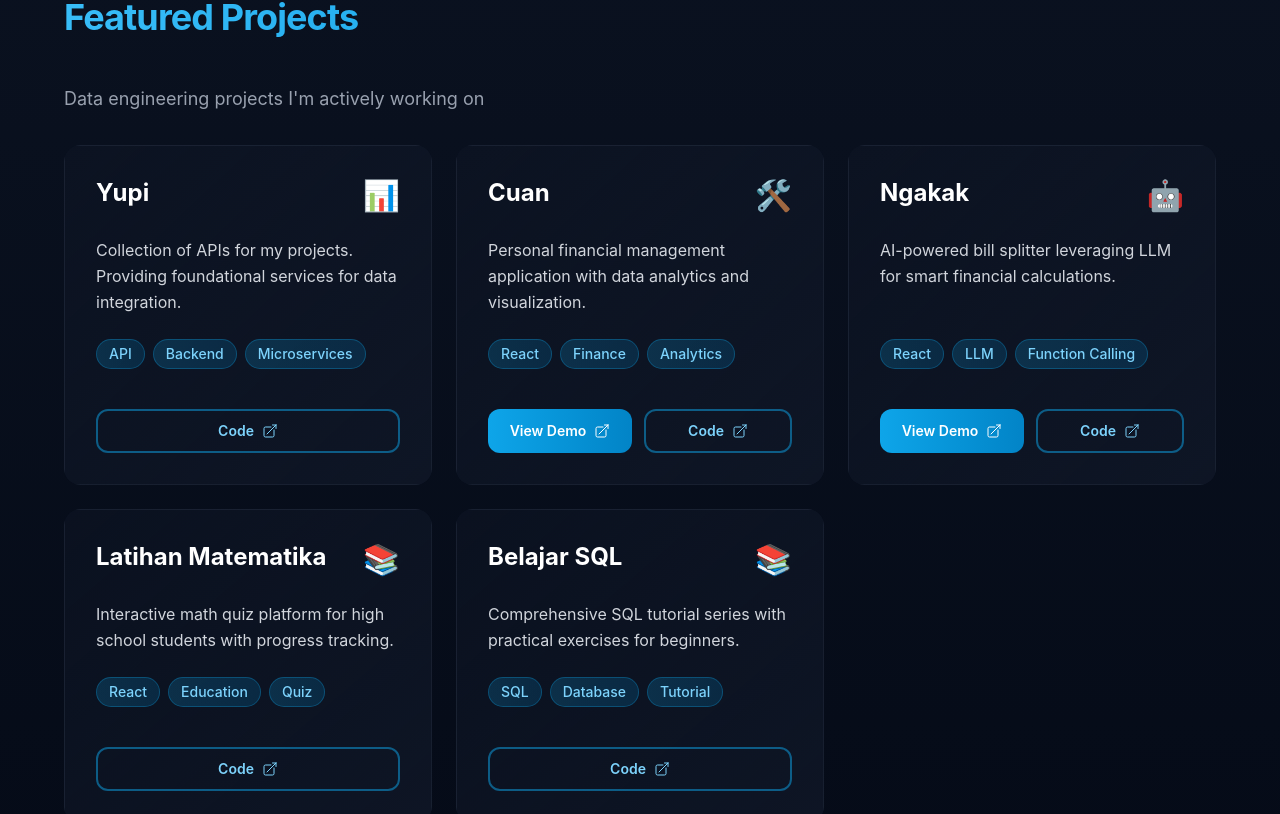
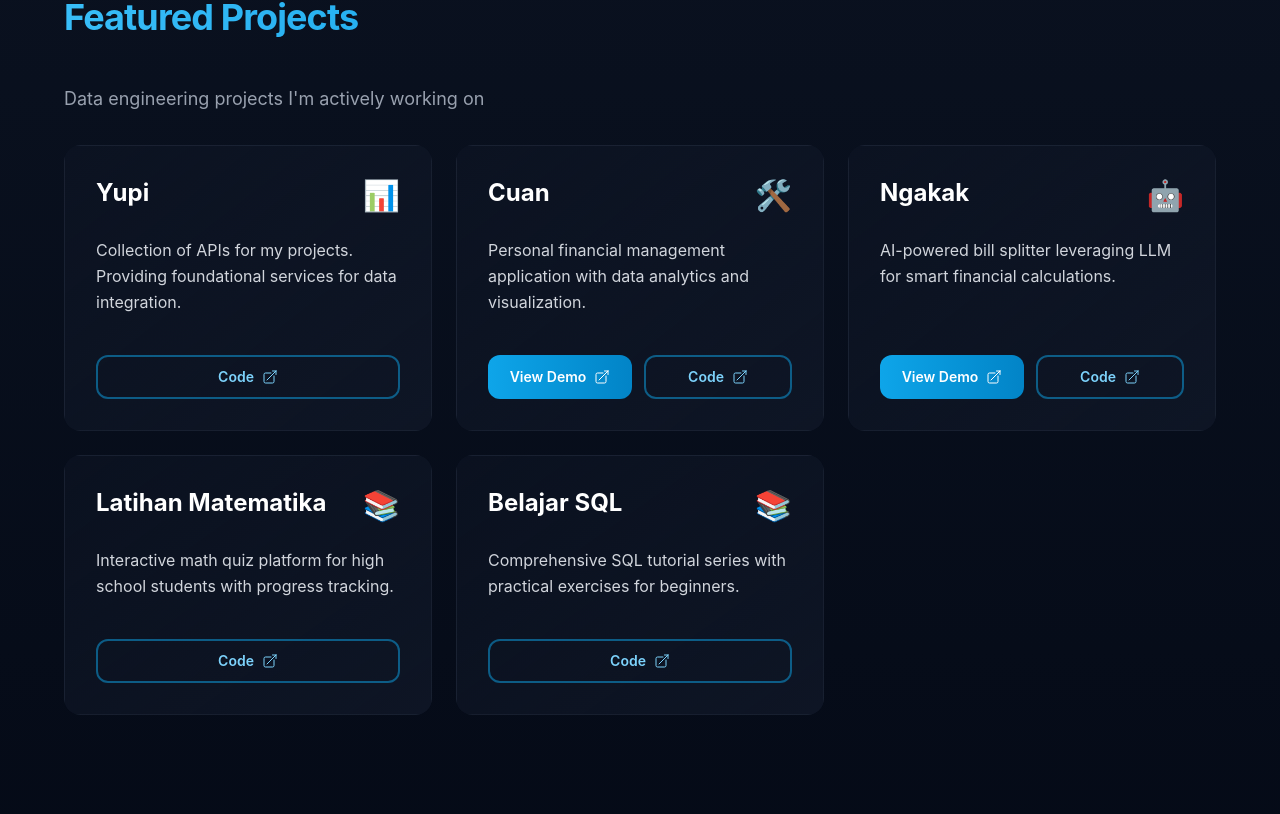
Before and after one commit to yudopr11/yulog, a React (Vite) app: page / in a window 1280 px wide. Shown: the part 1006-1820 px from the top of the page. Built offline with nearby package versions, Linux system fonts and the light colour scheme.

Commit message:
refactor: Remove tags from project cards

```diff
--- a/src/components/Home.tsx
+++ b/src/components/Home.tsx
@@ -136,7 +136,6 @@ export default function Home() {
                   description:
                     'Collection of APIs for my projects. Providing foundational services for data integration.',
                   projectType: 'data-pipeline' as const,
-                  tags: ['API', 'Backend', 'Microservices'],
                   delay: '100',
                 },
                 {
@@ -146,7 +145,6 @@ export default function Home() {
                   description:
                     'Personal financial management application with data analytics and visualization.',
                   projectType: 'full-stack' as const,
-                  tags: ['React', 'Finance', 'Analytics'],
                   delay: '150',
                 },
                 {
@@ -156,7 +154,6 @@ export default function Home() {
                   description:
                     'AI-powered bill splitter leveraging LLM for smart financial calculations.',
                   projectType: 'llm' as const,
-                  tags: ['React', 'LLM', 'Function Calling'],
                   delay: '200',
                 },
                 {
@@ -165,7 +162,6 @@ export default function Home() {
                   description:
                     'Interactive math quiz platform for high school students with progress tracking.',
                   projectType: 'learning' as const,
-                  tags: ['React', 'Education', 'Quiz'],
                   delay: '250',
                 },
                 {
@@ -175,7 +171,6 @@ export default function Home() {
                   description:
                     'Comprehensive SQL tutorial series with practical exercises for beginners.',
                   projectType: 'learning' as const,
-                  tags: ['SQL', 'Database', 'Tutorial'],
                   delay: '300',
                 },
               ].map((project, idx) => (
@@ -195,7 +190,6 @@ export default function Home() {
                     title={project.title}
                     description={project.description}
                     projectType={project.projectType}
-                    tags={project.tags}
                   />
                 </div>
               ))}
--- a/src/components/common/ProjectCard.tsx
+++ b/src/components/common/ProjectCard.tsx
@@ -5,7 +5,6 @@ interface ProjectCardProps {
   repoLink?: string;
   title: string;
   description: string;
-  tags?: string[];
   projectType?: 'data-pipeline' | 'analytics' | 'full-stack' | 'llm' | 'learning';
 }
 
@@ -23,7 +22,6 @@ export default function ProjectCard({
   repoLink,
   title,
   description,
-  tags = [],
   projectType,
 }: ProjectCardProps) {
   // Handler for card click (repo link)
@@ -64,23 +62,9 @@ export default function ProjectCard({
         </div>
 
         {/* Description */}
-        <p className="text-sm sm:text-base text-gray-300 flex-grow mb-4 sm:mb-6 leading-relaxed">
+        <p className="text-sm sm:text-base text-gray-300 flex-grow mb-6 sm:mb-8 leading-relaxed">
           {description}
         </p>
-
-        {/* Tags */}
-        {tags.length > 0 && (
-          <div className="flex flex-wrap gap-2 mb-6 sm:mb-8">
-            {tags.map((tag, idx) => (
-              <span
-                key={idx}
-                className="px-3 py-1 text-xs sm:text-sm font-medium bg-gradient-to-r from-primary-500/20 to-primary-600/20 text-primary-300 rounded-full border border-primary-500/30 hover:border-primary-500/60 transition-all duration-300 hover:bg-gradient-to-r hover:from-primary-500/30 hover:to-primary-600/30"
-              >
-                {tag}
-              </span>
-            ))}
-          </div>
-        )}
 
         {/* Actions */}
         {(demoLink || repoLink) && (
```
